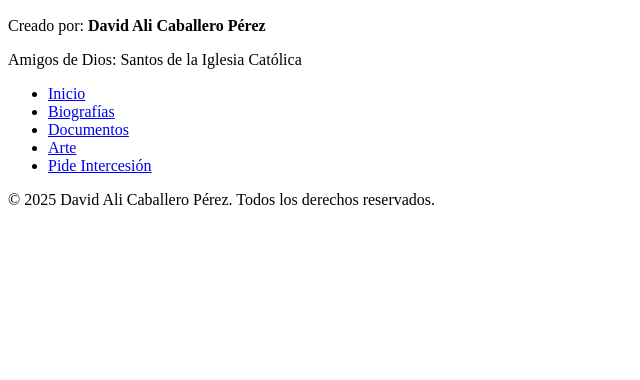
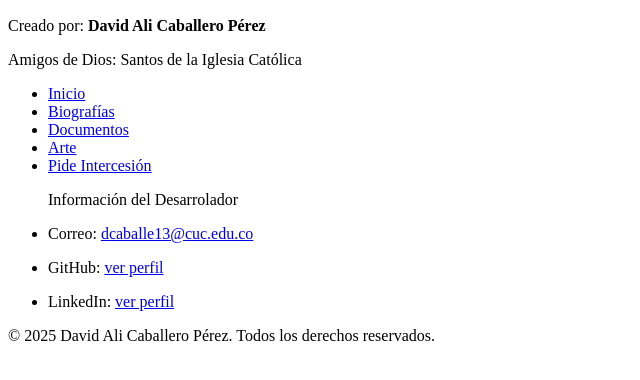
Before and after one commit to PhoenixWhite03/DW-Activity, a website: page 404.html in a window 1280 px wide. Shown: the part 370-750 px from the top of the page, without its empty margins (0-640 px from the left). Drawn offline with nearby package versions, Linux system fonts and the light colour scheme.

Commit message:
más información sobre el desarrollador añadida

```diff
--- a/404.html
+++ b/404.html
@@ -47,6 +47,19 @@
               <li><a href="/DW-Activity/Pages/Art/">Arte</a></li>
               <li><a href="/DW-Activity/Pages/Prayers/">Pide Intercesión</a></li>
             </ul>
+            <ul>
+                <!-- Información del Desarrollador -->
+                 <p>Información del Desarrolador</p>
+                <li>
+                    <p>Correo: <a href="mailto:dcaballe13@cuc.edu.co">dcaballe13@cuc.edu.co</a></p>
+                </li>
+                <li>
+                    <p>GitHub: <a href="https://github.com/PhoenixWhite03">ver perfil</a></p>
+                </li>
+                <li>
+                    <p>LinkedIn: <a href="https://www.linkedin.com/in/david-ali-caballero-pérez">ver perfil</a></p>
+                </li>
+            </ul>
             <p>&COPY; 2025 David Ali Caballero Pérez. Todos los derechos reservados.</p>
           </div>
     </footer>
```
Also changed, not shown: Pages/Art/index.html (+13 -0 lines), Pages/Biographies/index.html (+13 -0 lines), Pages/Docs/index.html (+13 -0 lines), index.html (+13 -0 lines).
